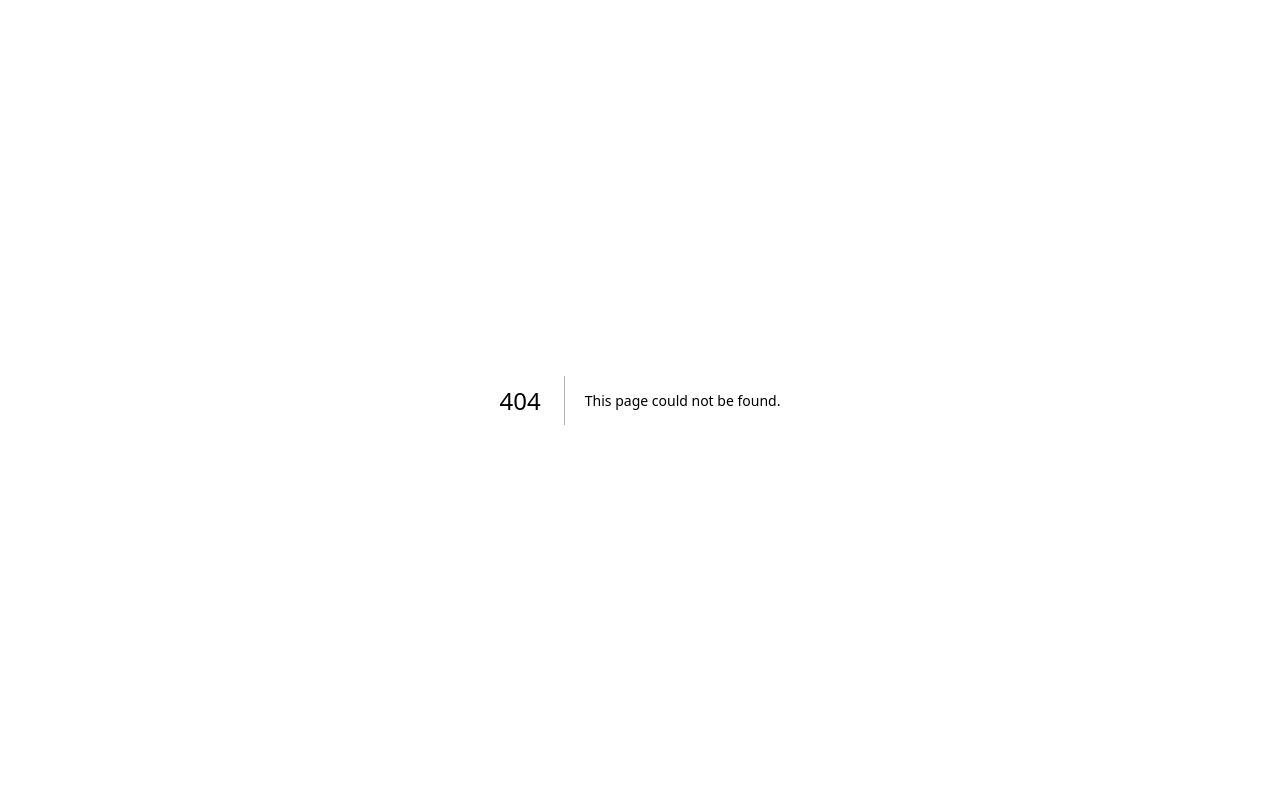
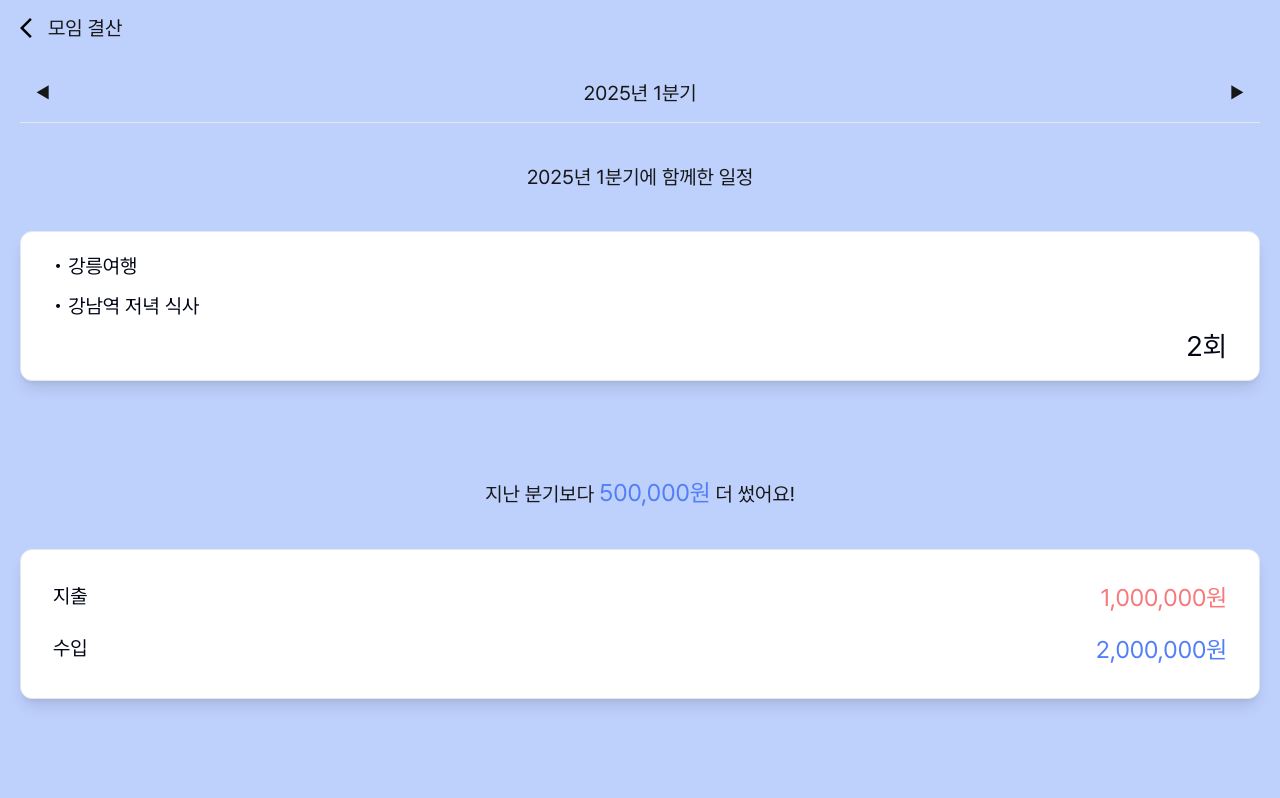
Before and after one commit to woo-ah-hana/woo-ah-hana-web, a Next.js app in the folder woo-ah-hana-web/: page /recap in a window 1280 px wide. Before the commit this address had no page. Shown: the top 798 px of the page. Built offline with nearby package versions, Linux system fonts and the light colour scheme.

Commit message:
[refactor] closing -> recap으로 네이밍 변경

```diff
--- a/woo-ah-hana-web/src/app/(..route)/closing/page.tsx
+++ b/woo-ah-hana-web/src/app/(..route)/recap/page.tsx
@@ -1,11 +1,11 @@
-import ClosingCarousel from '@/app/ui/components/closing/carousel';
+import RecapCarousel from '@/app/ui/components/recap/carousel';
 import Header from '@/app/ui/components/header';
 
-export default function Closing() {
+export default function Recap() {
   return (
     <div className='h-full flex flex-col bg-[#bed0fc]'>
       <Header title='모임 결산' link='/home' />
-      <ClosingCarousel/>
+      <RecapCarousel/>
     </div>
   );
 }
--- a/woo-ah-hana-web/src/app/ui/components/card-menu.tsx
+++ b/woo-ah-hana-web/src/app/ui/components/card-menu.tsx
@@ -68,7 +68,7 @@ export default function CardMenu({ community }: Props) {
     {
       label: <>모임 결산</>,
       icon: IconClosing,
-      link: `/closing?id=${community}`,
+      link: `/recap?id=${community}`,
     },
     {
       label: (
--- a/woo-ah-hana-web/src/app/ui/components/closing/carousel.tsx
+++ b/woo-ah-hana-web/src/app/ui/components/recap/carousel.tsx
@@ -1,9 +1,9 @@
 'use client';
 
 import React, { useState } from 'react';
-import ClosingContent from './content';
+import RecapContent from './content';
 
-export default function ClosingCarousel() {
+export default function RecapCarousel() {
   const [currentPeriod, setCurrentPeriod] = useState({
     year: 2025,
     quarter: 1,
@@ -41,7 +41,7 @@ export default function ClosingCarousel() {
         </div>
 
         <div className='flex flex-col items-center justify-center border-t pt-5'>
-          <ClosingContent
+          <RecapContent
             year={currentPeriod.year}
             quarter={currentPeriod.quarter}
           />
--- a/woo-ah-hana-web/src/app/ui/components/closing/content.tsx
+++ b/woo-ah-hana-web/src/app/ui/components/recap/content.tsx
@@ -59,7 +59,7 @@ function FadeInCard({ children, className = '' }: FadeInCardProps) {
   );
 }
 
-export default function ClosingContent({ year, quarter }: Props) {
+export default function RecapContent({ year, quarter }: Props) {
   const data = {
     labels: ['1월', '2월', '3월'],
     datasets: [
```
